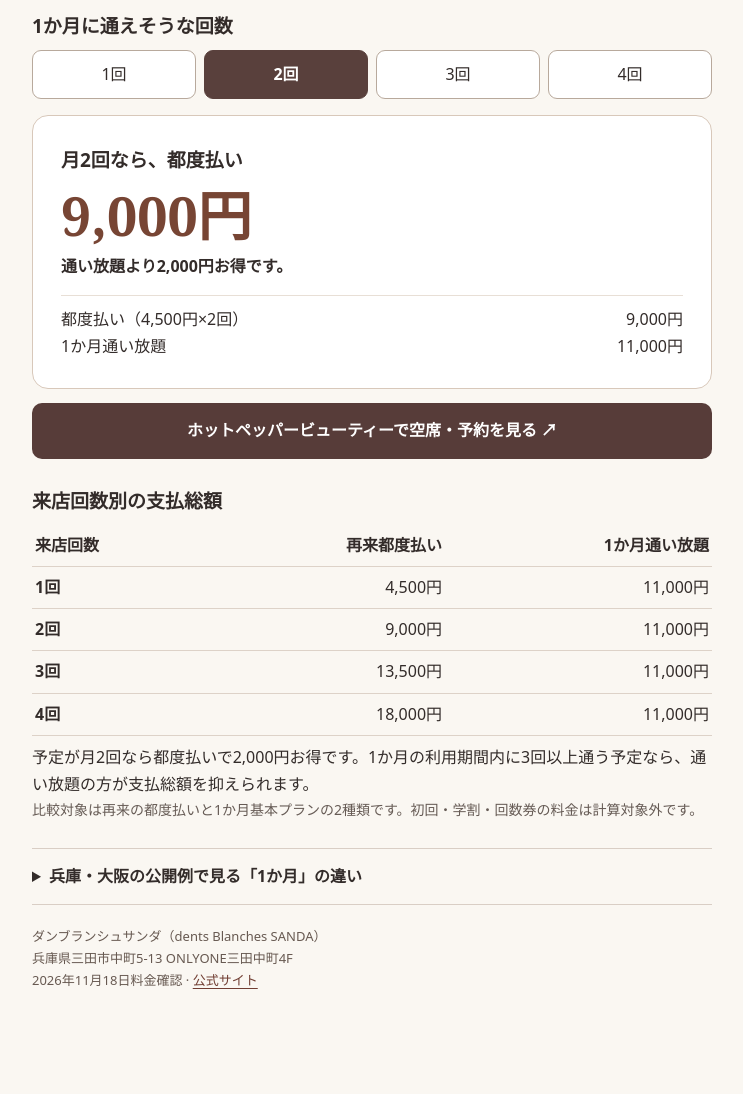
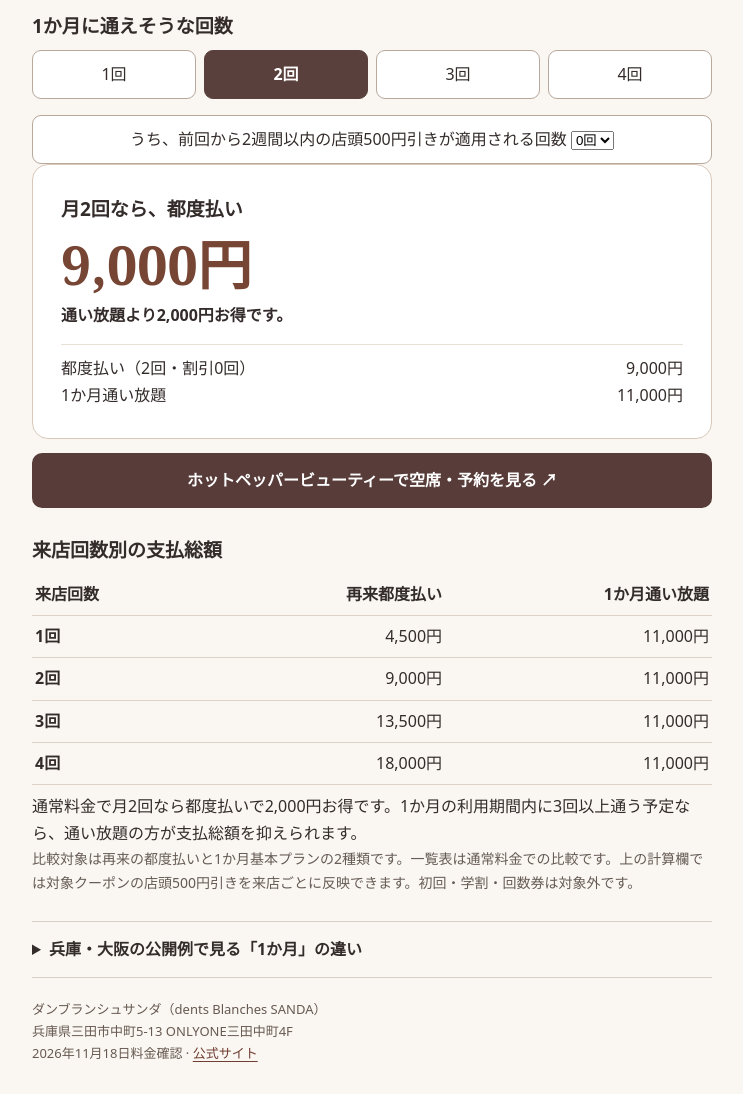
Before and after one commit to dentsblanchessanda/sanda-whitening-data, a plain HTML site: page monthly-cost/index.html in a window 1280 px wide. Shown: the part 300-1394 px from the top of the page, without its empty margins (268-1011 px from the left). Before the commit the page ends 1321 px from the top, so only its background shows below. Drawn offline with Linux system fonts and the light colour scheme.

Commit message:
Include eligible repeat-visit discounts in monthly cost comparison

```diff
--- a/monthly-cost/index.html
+++ b/monthly-cost/index.html
@@ -48,6 +48,7 @@ footer{padding:20px 0 30px;font-size:13px;color:#675951}
 <input type="radio" name="visits" id="three" value="3"><label for="three">3回</label>
 <input type="radio" name="visits" id="four" value="4"><label for="four">4回</label>
 </div></fieldset>
+<p id="discount-row" hidden><label for="discount">うち、前回から2週間以内の店頭500円引きが適用される回数 <select id="discount"></select></label></p>
 <div class="result" id="result" aria-live="polite" aria-atomic="true" hidden>
 <h2 id="plan"></h2><p id="amount"></p><p id="difference"></p>
 <dl><div><dt id="per-label">都度払い</dt><dd id="per-total"></dd></div><div><dt>1か月通い放題</dt><dd>11,000円</dd></div></dl>
@@ -61,8 +62,8 @@ footer{padding:20px 0 30px;font-size:13px;color:#675951}
 <tr><th scope="row">3回</th><td>13,500円</td><td>11,000円</td></tr>
 <tr><th scope="row">4回</th><td>18,000円</td><td>11,000円</td></tr>
 </tbody></table>
-<p>予定が月2回なら都度払いで2,000円お得です。1か月の利用期間内に3回以上通う予定なら、通い放題の方が支払総額を抑えられます。</p>
-<p class="note">比較対象は再来の都度払いと1か月基本プランの2種類です。初回・学割・回数券の料金は計算対象外です。</p></section>
+<p>通常料金で月2回なら都度払いで2,000円お得です。1か月の利用期間内に3回以上通う予定なら、通い放題の方が支払総額を抑えられます。</p>
+<p class="note">比較対象は再来の都度払いと1か月基本プランの2種類です。一覧表は通常料金での比較です。上の計算欄では対象クーポンの店頭500円引きを来店ごとに反映できます。初回・学割・回数券は対象外です。</p></section>
 <details><summary>兵庫・大阪の公開例で見る「1か月」の違い</summary>
 <p><strong>兵庫県尼崎市・武庫之荘</strong>には、当店と同じく1か月だけ利用できる11,000円の通い放題があります。翌月も通えるか分からない方は、申し込み時に利用期間を確認すると選びやすくなります。<a href="https://beauty.hotpepper.jp/kr/slnH000681751/coupon/">尼崎の掲載メニュー</a></p>
 <p><strong>大阪・心斎橋に店舗がある系列</strong>の月額4,370円のプランでは、2026年9月17日以降の新規契約に最低4か月の条件があり、4か月分の月会費だけで17,480円です。初回費用には別途規定があり、キャンペーンで変わります。照射内容も異なるため、ここでは月額契約の条件を紹介しています。<a href="https://whiteningbar.jp/law/">月会費・初回費用・退会条件</a></p>
@@ -74,16 +75,24 @@ const result = document.querySelector('#result');
 const yen = value => value.toLocaleString('ja-JP') + '円';
 function showPrice() {
   const visits = Number(picker.querySelector(':checked').value);
-  const total = visits * 4500;
+  const discounts = document.querySelector('#discount');
+  const count = Math.min(Number(discounts.value), visits);
+  if (discounts.options.length !== visits + 1) {
+    discounts.replaceChildren(...Array.from({length: visits + 1}, (_, i) => new Option(i + '回', i)));
+    discounts.value = String(count);
+  }
+  const total = visits * 4500 - count * 500;
   const monthly = 11000;
   const payPerVisit = total < monthly;
   document.querySelector('#plan').textContent = '月' + visits + '回なら、' + (payPerVisit ? '都度払い' : '1か月通い放題');
   document.querySelector('#amount').textContent = yen(Math.min(total, monthly));
   document.querySelector('#difference').textContent = (payPerVisit ? '通い放題' : '都度払い') + 'より' + yen(Math.abs(total - monthly)) + 'お得です。';
-  document.querySelector('#per-label').textContent = '都度払い（4,500円×' + visits + '回）';
+  document.querySelector('#per-label').textContent = '都度払い（' + visits + '回・割引' + count + '回）';
   document.querySelector('#per-total').textContent = yen(total);
 }
 picker.addEventListener('change', showPrice);
+document.querySelector('#discount').addEventListener('change', showPrice);
+document.querySelector('#discount-row').hidden = false;
 showPrice();
 picker.hidden = false;
 result.hidden = false;
```
